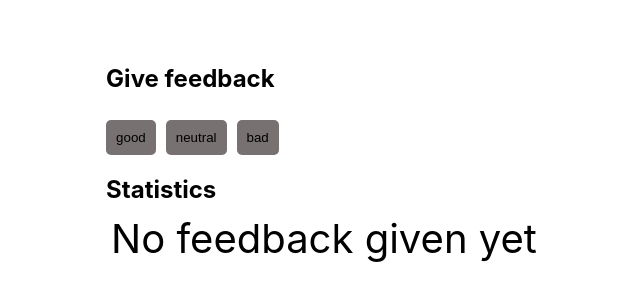
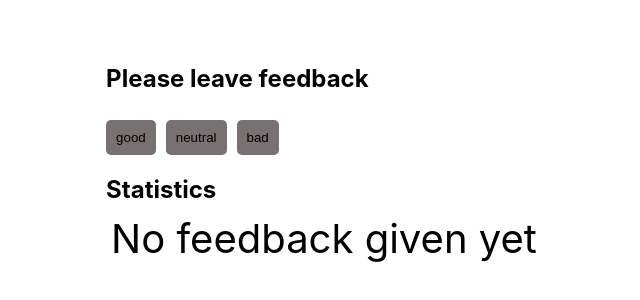
Before and after one commit to amira3a/goit-react-hw-02-feedback, a React (Create React App) app: page / in a window 1280 px wide. Shown: the part 244-544 px from the top of the page, without its empty margins (316-956 px from the left). Built offline with nearby package versions, Linux system fonts and the light colour scheme.

Commit message:
react-hw-2

```diff
--- a/src/components/feedback/FeedbackWidget.jsx
+++ b/src/components/feedback/FeedbackWidget.jsx
@@ -58,7 +58,7 @@ const FeedbackWidget = () => {
 
   return (
     <div className="feedback-widget">
-      <Section title="Give feedback">
+      <Section title="Please leave feedback">
         <FeedbackOptions
           options={feedbackOptions}
           onLeaveFeedback={handleFeedback}
```
